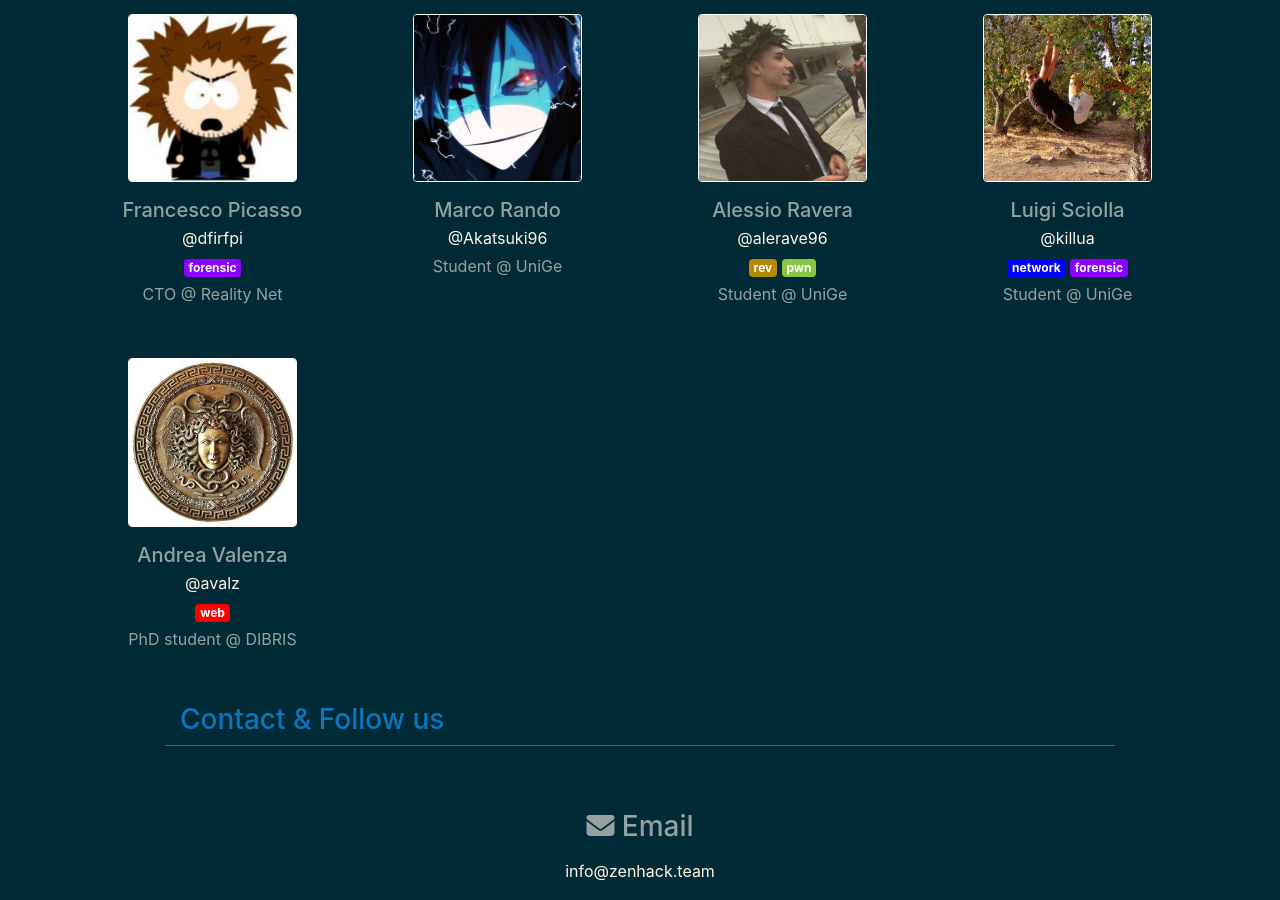
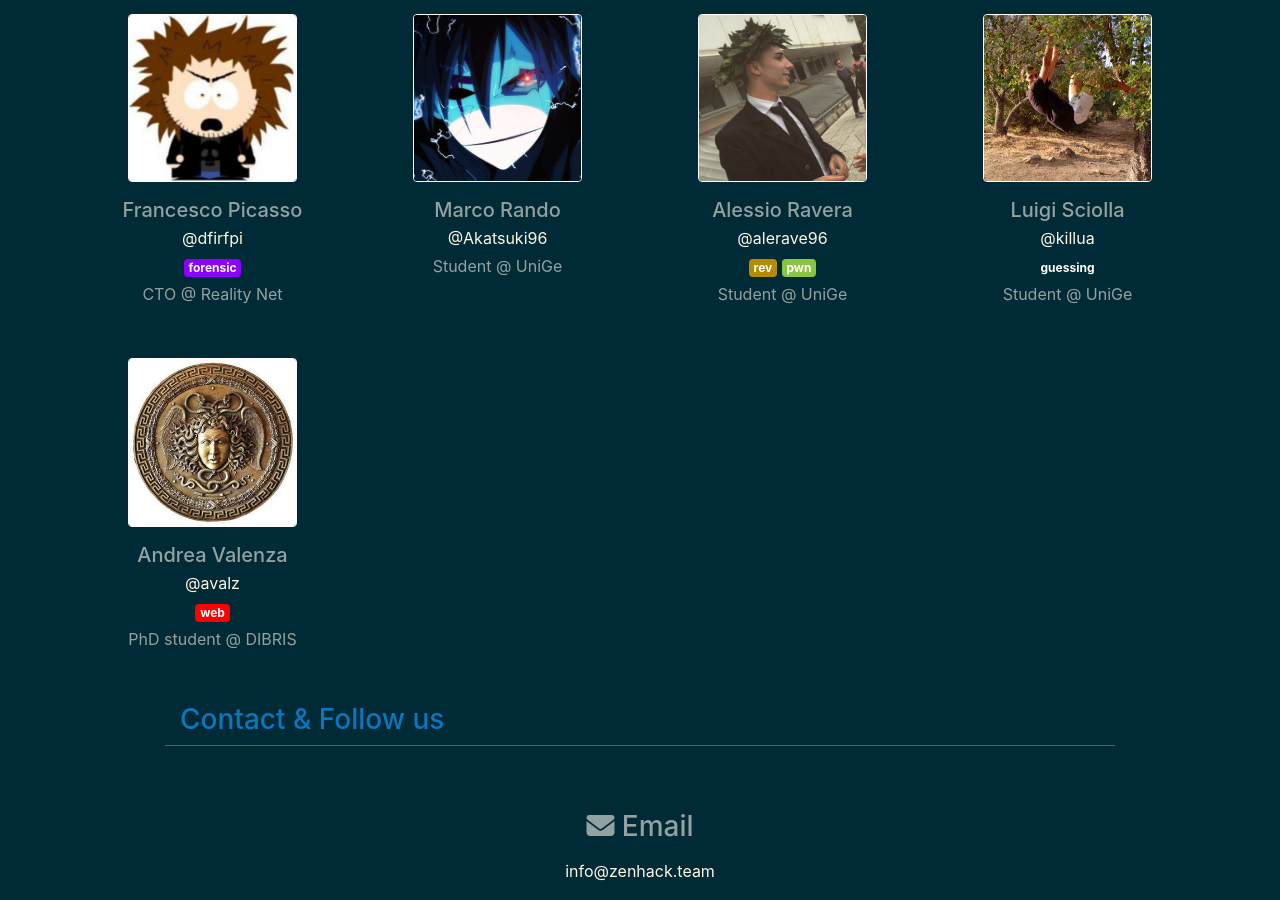
Before and after one commit to ZenHackTeam/ZenHackWebsite, a Jekyll site: the page built from index.html, in a window 1280 px wide and 900 px high, scrolled down 2368 px. Built offline with Jekyll 4.4.1, drawn with Linux system fonts in a browser that asks for light colours; nearby versions of some CDN libraries; comment, search, counter and statistics services are not loaded.

Commit message:
Update members.json

```diff
--- a/_data/members.json
+++ b/_data/members.json
@@ -14,6 +14,6 @@
     {"name": "Francesco Picasso",   "nickname": "dfirfpi",      "description": "CTO @ Reality Net",             "link": "#", "ctf": ["forensic"]},
     {"name": "Marco Rando",         "nickname": "Akatsuki96",   "description": "Student @ UniGe",               "link": "#", "ctf": []},
     {"name": "Alessio Ravera",      "nickname": "alerave96",    "description": "Student @ UniGe",               "link": "#", "ctf": ["rev", "pwn"]},
-    {"name": "Luigi Sciolla",       "nickname": "killua",       "description": "Student @ UniGe",               "link": "#", "ctf": ["network", "forensic"]},
+    {"name": "Luigi Sciolla",       "nickname": "killua",       "description": "Student @ UniGe",               "link": "#", "ctf": ["guessing"]},
     {"name": "Andrea Valenza",      "nickname": "avalz",        "description": "PhD student @ DIBRIS",          "link": "#", "ctf": ["web"]}
 ]
```
